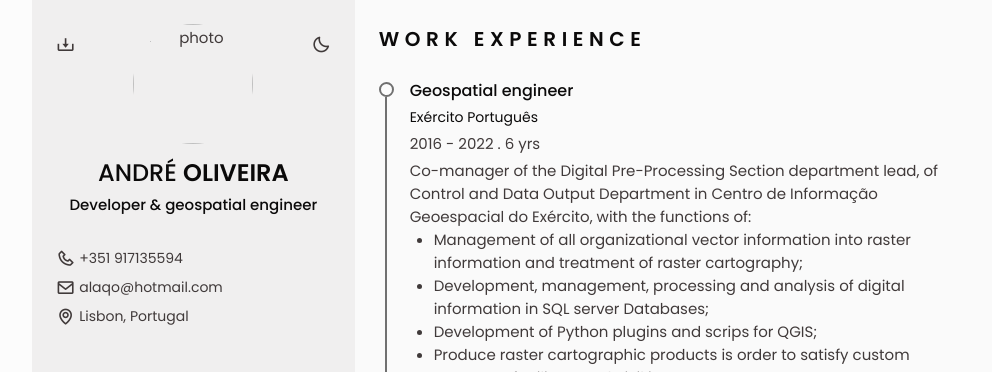
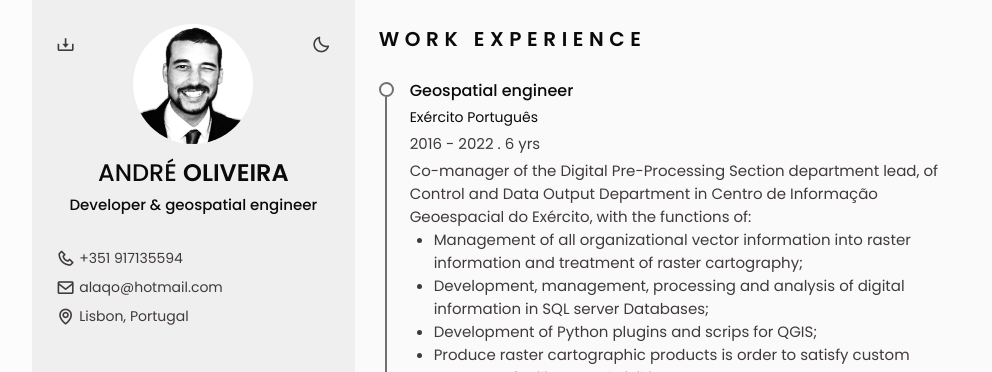
Before and after one commit to aquintelaoliveira/aoliveira-cv, a plain HTML site: page index.html in a window 1280 px wide. Shown: the top 372 px of the page, without its empty margins (124-1116 px from the left). Drawn offline with nearby package versions, Linux system fonts and the light colour scheme; the site is published under a folder, as on GitHub Pages, so addresses that start at the root find nothing.

Commit message:
fix photo not displaying

```diff
--- a/index.html
+++ b/index.html
@@ -90,7 +90,7 @@
                 <section class="home" id="home">
                     <div class="home__container section grid">
                         <div class="home__data grid">
-                            <img src="/img/aoliveira-photo.png" alt="photo" class="home__img">
+                            <img src="img/aoliveira-photo.png" alt="photo" class="home__img">
 
                             <h1 class="home__title">ANDRÉ <b>OLIVEIRA</b></h1>
                             <h3 class="home__profession">Developer & geospatial engineer</h3>
```
